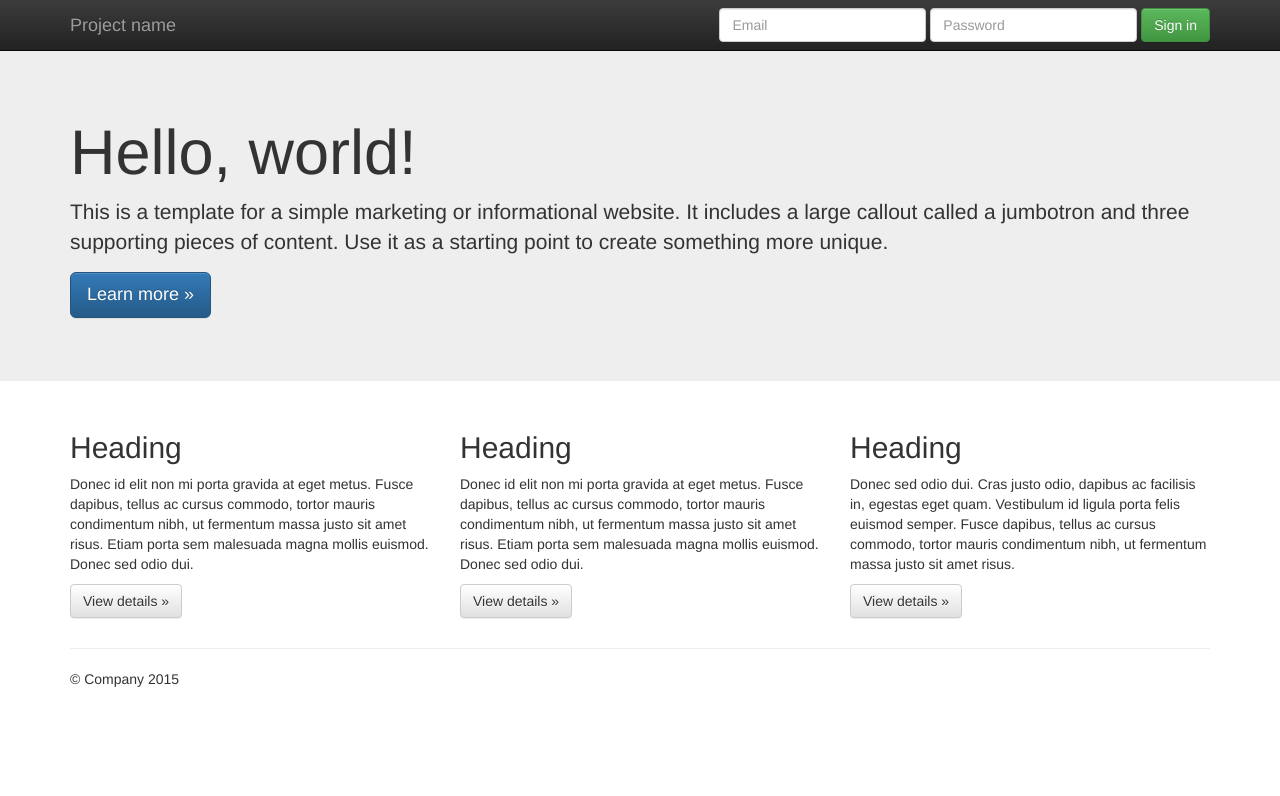
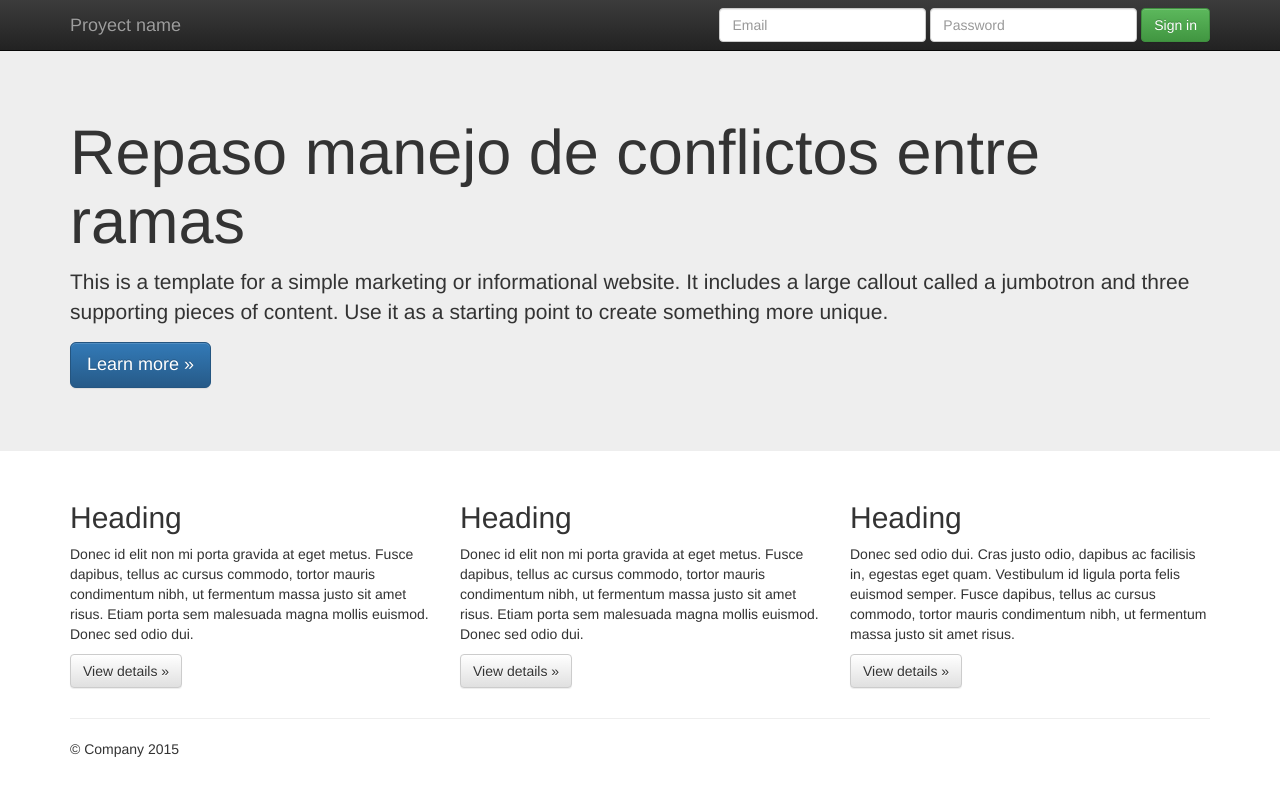
Before and after one commit to Lukaterid/RepasoGitBranches, a plain HTML site: page index.html in a window 1280 px wide. Drawn offline with nearby package versions, Linux system fonts and the light colour scheme.

Commit message:
index actualizado

```diff
--- a/index.html
+++ b/index.html
@@ -36,7 +36,7 @@
             <span class="icon-bar"></span>
             <span class="icon-bar"></span>
           </button>
-          <a class="navbar-brand" href="#">Project name</a>
+          <a class="navbar-brand" href="#">Proyect name</a>
         </div>
         <div id="navbar" class="navbar-collapse collapse">
           <form class="navbar-form navbar-right" role="form">
@@ -55,7 +55,7 @@
     <!-- Main jumbotron for a primary marketing message or call to action -->
     <div class="jumbotron">
       <div class="container">
-        <h1>Hello, world!</h1>
+        <h1>Repaso manejo de conflictos entre ramas</h1>
         <p>This is a template for a simple marketing or informational website. It includes a large callout called a jumbotron and three supporting pieces of content. Use it as a starting point to create something more unique.</p>
         <p><a class="btn btn-primary btn-lg" href="#" role="button">Learn more &raquo;</a></p>
       </div>
```
